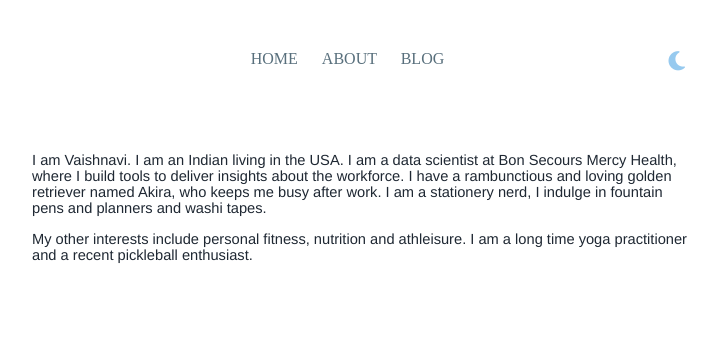
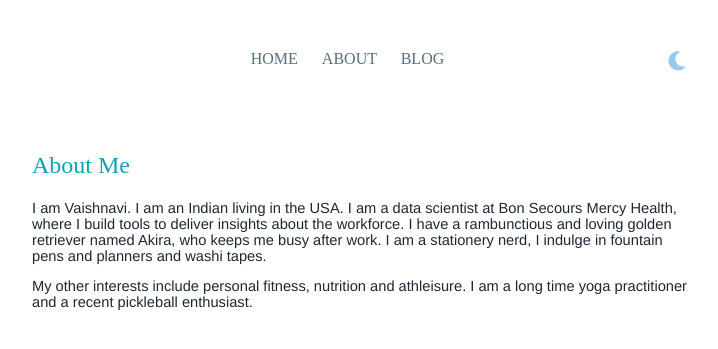
Before and after one commit to vaishnavisen/vaishnavisen.github.io, a Jekyll site: the page built from about.md, in a window 1280 px wide. Shown: the top 349 px of the page, without its empty margins (276-994 px from the left). Built offline with Jekyll 4.4.1, drawn with Linux system fonts in a browser that asks for light colours; nearby versions of some CDN libraries.

Commit message:
Use correct syntax for not

```diff
--- a/_layouts/default.html
+++ b/_layouts/default.html
@@ -11,7 +11,7 @@
   <body>
     {% include navigation.html %}
     <div id="page_margin">
-	{% if page.title != null and !page.is_post %}
+	{% if page.title != null and page.is_post != true %}
     	  <div class = "title"> {{page.title}} </div>
 	{% endif %}
     	{{ content }}
```
